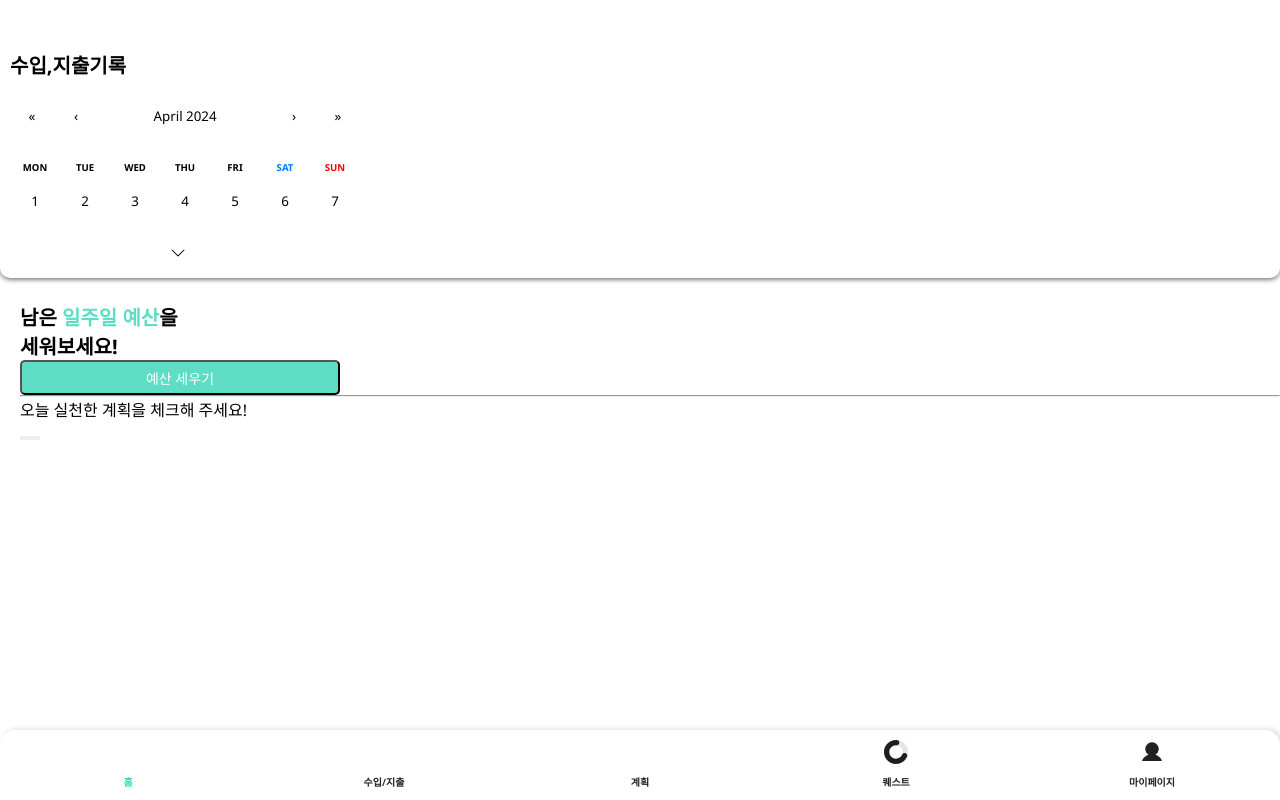
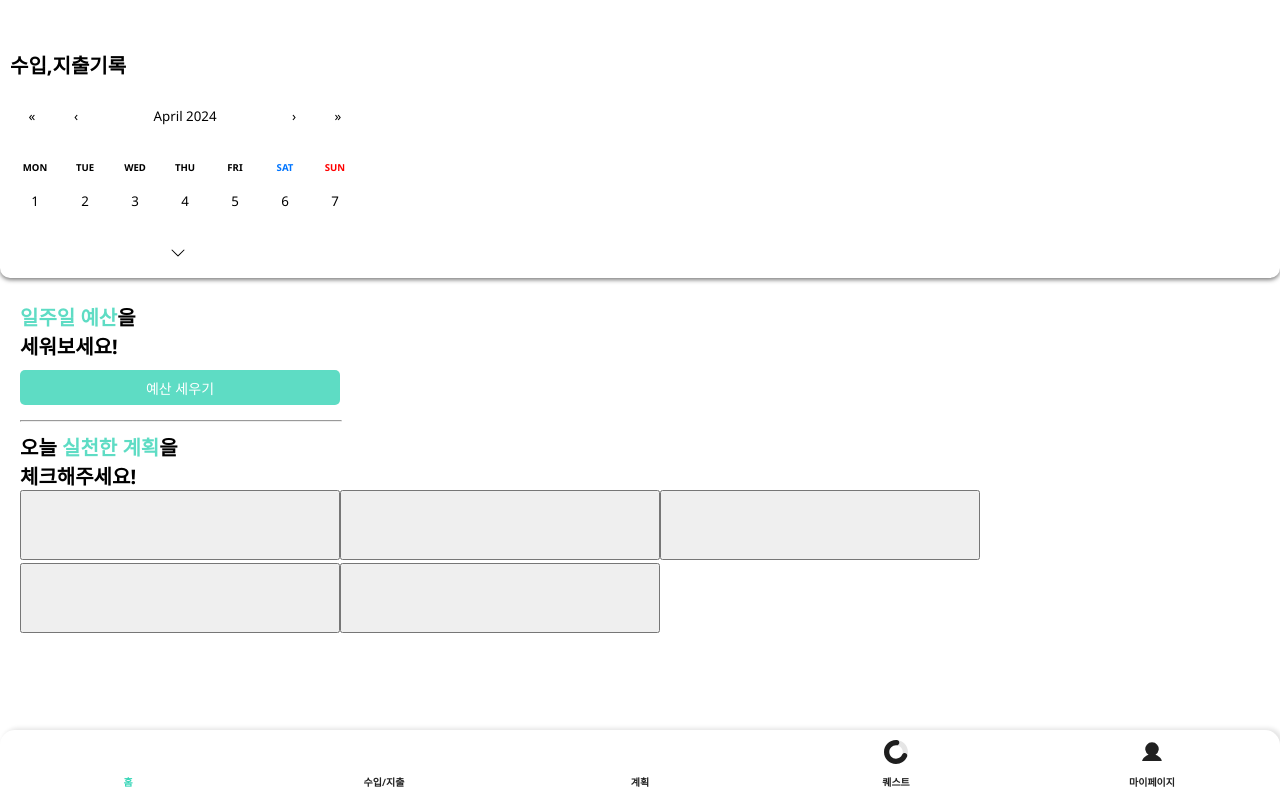
Before and after one commit to pinny2024/pinny-client-react, a React (Create React App) app: page /home in a window 1280 px wide. Built offline with nearby package versions, Linux system fonts and the light colour scheme; some icons are missing.

Commit message:
Feat: week-plan ui 수정

```diff
--- a/src/componets/home/week-plan.jsx
+++ b/src/componets/home/week-plan.jsx
@@ -9,7 +9,7 @@ const WeekPlan = () =>{
             </div>
             <div className="week-plan">
                 <div className="week-plan-name">
-                    남은 <span className="week-budget">일주일 예산</span>을<br />세워보세요!
+                    <span className="week-budget">일주일 예산</span>을<br />세워보세요!
                 </div>
 
                 <div className="week-plan-button">
@@ -19,7 +19,7 @@ const WeekPlan = () =>{
             <hr />
             <div className="career">
                 <div className="career-name">
-                    오늘 실천한 계획을 체크해 주세요!
+                    오늘 <span className="action-plan">실천한 계획</span>을<br />체크해주세요!
                 </div>
                 <div className="career-button">
                     <button></button>
--- a/src/css/home/week-plan.css
+++ b/src/css/home/week-plan.css
@@ -9,14 +9,28 @@
     height:35px;
     font-size: 14px;
     border-radius: 5px;
-
+    border-color: #5edcc4;
+    border-style: none;
+    margin-top: 10px;
+    margin-bottom: 15px;
+    cursor: pointer;
+}
+.bottom-plan hr{
+    width: 320px;
+    color: #e6e6e6;
+    margin-bottom: 10px;
 }
 
-.week-plan-name{
+.week-plan-name, .career-name{
     font-size: 20px;
     font-weight: bold;
 }
 
-.week-plan-name .week-budget {
+.week-plan-name .week-budget,
+.career-name .action-plan{
     color: #5edcc4; /* 원하는 색상으로 변경하세요 */
 }
+.career .career-button button{
+    width: 320px;
+    height:70px;
+}
```
